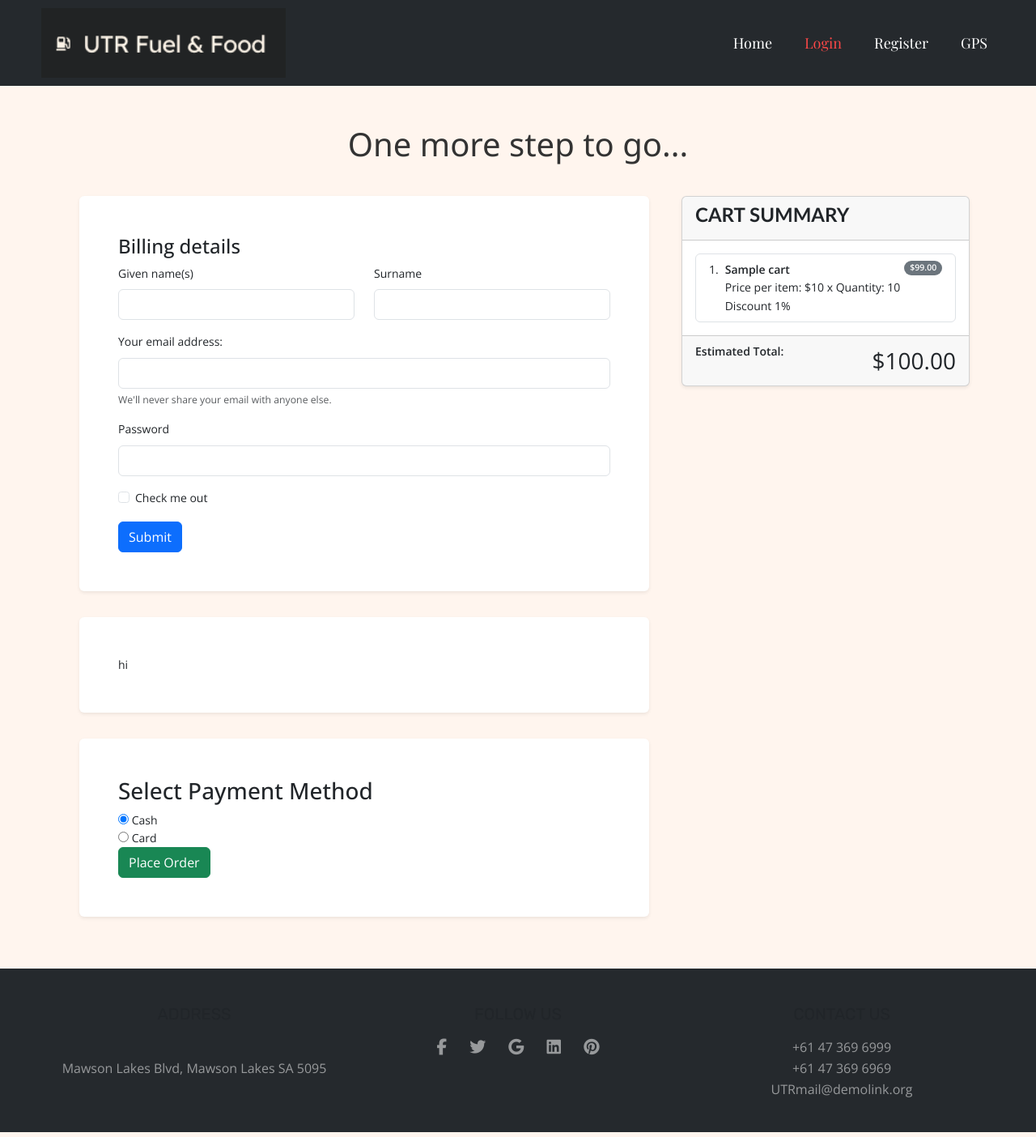
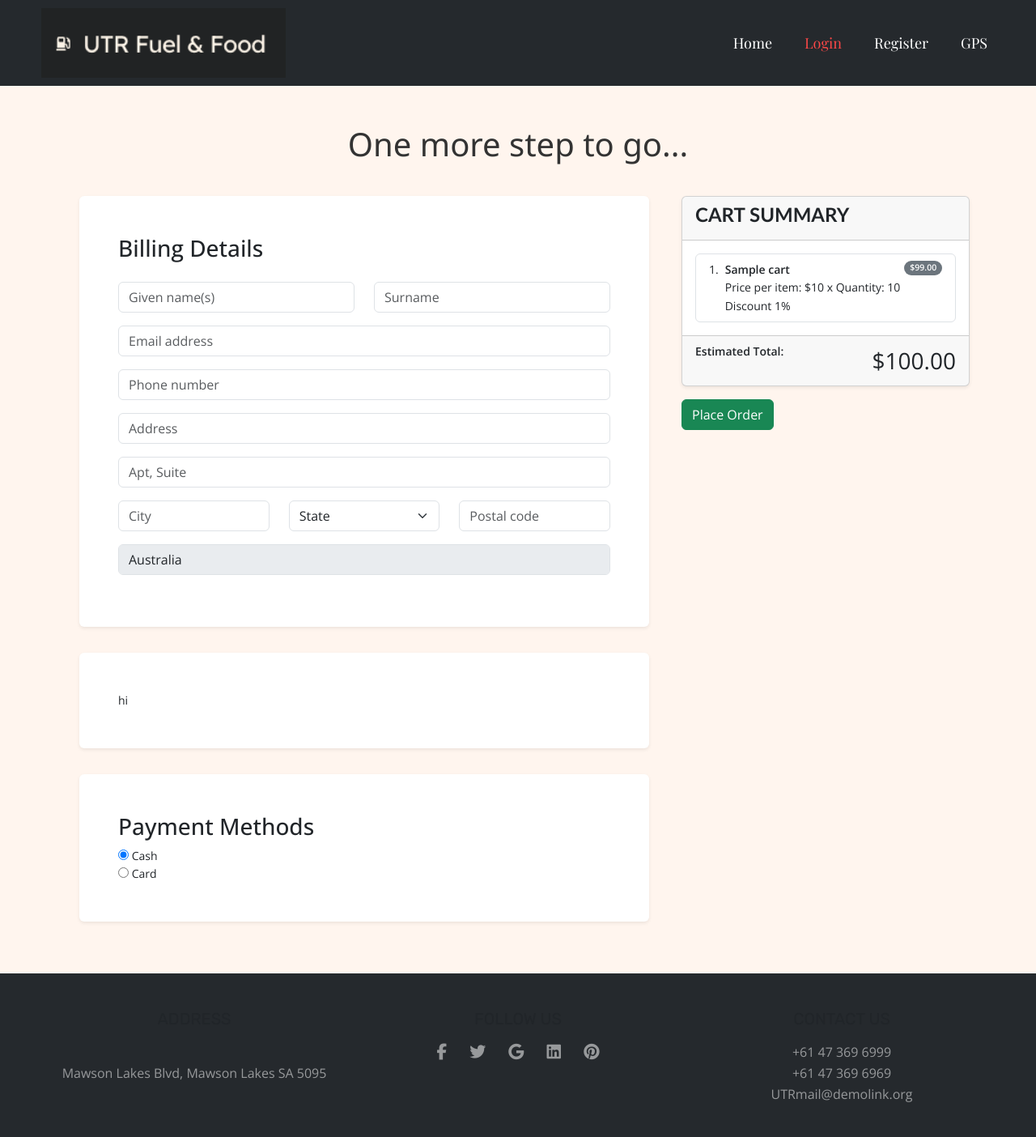
Before and after one commit to NgaiWongKa/INFS2043, a Node server app: template views/order/checkout.ejs in a window 1280 px wide. Shown: the whole page at 81% size. Run offline with Node 20, Linux system fonts and the light colour scheme; the template is opened without the code that fills it: most values are stand-ins (such as "Sample title", 1, 10 or a date in 2020); some libraries are stand-ins or nearby versions.

Commit message:
Update the layout for the checkout page

```diff
--- a/views/order/checkout.ejs
+++ b/views/order/checkout.ejs
@@ -70,36 +70,55 @@
     <div class="container mt-5 mb-5">
         <h1 class="mb-4 text-center" style="font-family:'Segoe UI', Tahoma, Geneva, Verdana, sans-serif">One more step to go...</h1>
 
+        <form action="/order" method="POST">
             <div class="row">
                 <div class="col-8">
                     <div class="d-grid">
                         <div class="justify-content-center m-3 p-5 bg-white shadow-sm rounded gap-1">
-                        <h4>Billing details</h4>
-                        <form>
-                            <div class="row mb-3">
+                            <h4 class="fs-3">Billing Details</h4>
+                            <form> <!--Needs to be moved-->
+                                <div class="row mb-3 mt-4">
                                     <div class="col-6">
-                                    <label for="userGivenNames" class="form-label">Given name(s)</label>
-                                    <input type="text" class="form-control" id="userGivenNames" >
+                                        <input type="text" class="form-control" id="userGivenNames" placeholder="Given name(s)">
                                     </div>
                                     <div class="col-6">
-                                    <label for="userSurname" class="form-label">Surname</label>
-                                    <input type="text" class="form-control" id="userSurname" >
+                                        <input type="text" class="form-control" id="userSurname" placeholder="Surname" >
                                     </div>
                                 </div>
                                 <div class="mb-3">
-                              <label for="userEmail" class="form-label">Your email address:</label>
-                              <input type="email" class="form-control" id="userEmail" aria-describedby="emailHelp">
-                              <div id="emailHelp" class="form-text">We'll never share your email with anyone else.</div>
+                                  <input type="email" class="form-control" id="userEmail" aria-describedby="emailHelp" placeholder="Email address">
                                 </div>
                                 <div class="mb-3">
-                              <label for="userPassword" class="form-label">Password</label>
-                              <input type="password" class="form-control" id="userPassword">
+                                    <input type="tel" class="form-control" id="userPhoneNumber" placeholder="Phone number" >
                                 </div>
-                            <div class="mb-3 form-check">
-                              <input type="checkbox" class="form-check-input" id="exampleCheck1">
-                              <label class="form-check-label" for="exampleCheck1">Check me out</label>
+                                <div class="mb-3">
+                                    <input type="text" class="form-control" id="userAddressSt" placeholder="Address" >
                                 </div>
-                            <button type="submit" class="btn btn-primary">Submit</button>
+                                <div class="mb-3">
+                                    <input type="text" class="form-control" id="userAddressApt" placeholder="Apt, Suite" >
+                                </div>
+                                <div class="row mb-3">
+                                    <div class="col-4">
+                                        <input type="text" class="form-control" id="userAddressCity" placeholder="City" >
+                                    </div>
+                                    <div class="col-4">
+                                        <select class="form-select" id="userAddressState">
+                                            <option selected>State</option>
+                                            <option value="South Australia">South Australia</option>
+                                            <option value="Western Australia">Western Australia</option>
+                                            <option value="Queensland">Queensland</option>
+                                            <option value="New South Wales">New South Wales</option>
+                                            <option value="Victoria">Victoria</option>
+                                            <option value="Tasmania">Tasmania</option>
+                                        </select>
+                                    </div>
+                                    <div class="col-4">
+                                        <input type="text" class="form-control" id="userAddressPostcode" placeholder="Postal code" >
+                                    </div>
+                                </div>
+                                <div class="mb-3">
+                                    <input type="text" class="form-control" id="userAddressCountry" placeholder="Country" value="Australia" disabled>
+                                </div>
                             </form>
                         </div>
 
@@ -108,8 +127,7 @@
                         </div>
 
                         <div class="justify-content-center m-3 p-5 bg-white shadow-sm rounded gap-1">
-                        <form action="/order" method="POST">
-                            <h3>Select Payment Method</h3>
+                                <h4 class="fs-3">Payment Methods</h4>
                                 <div>
                                     <input type="radio" id="paymentCash" name="paymentMethod" value="cash" checked>
                                     <label for="paymentCash">Cash</label>
@@ -123,9 +141,6 @@
                                     <label for="cvv">CVV:</label>
                                     <input type="text" id="cvv" name="cvv" placeholder="Enter CVV">
                                 </div>
-
-                            <button type="submit" class="btn btn-success">Place Order</button>
-                        </form>
                             <script>
                                 document.querySelectorAll('input[name="paymentMethod"]').forEach((elem) => {
                                     elem.addEventListener('change', function(event) {
@@ -176,8 +191,10 @@
                             <span class="fs-3">$<%= cart.reduce((total, cartItem) => total + (cartItem.price * cartItem.quantity), 0).toFixed(2) %></span>
                         </div>
                     </div>
+                    <button type="submit" class="btn btn-success mt-3">Place Order</button>
                 </div>
             </div>
+        </form>
     </div>
 
     <!-- <form action="/order" method="POST">
```
Lines whose indentation alone changed are shown as unchanged.
